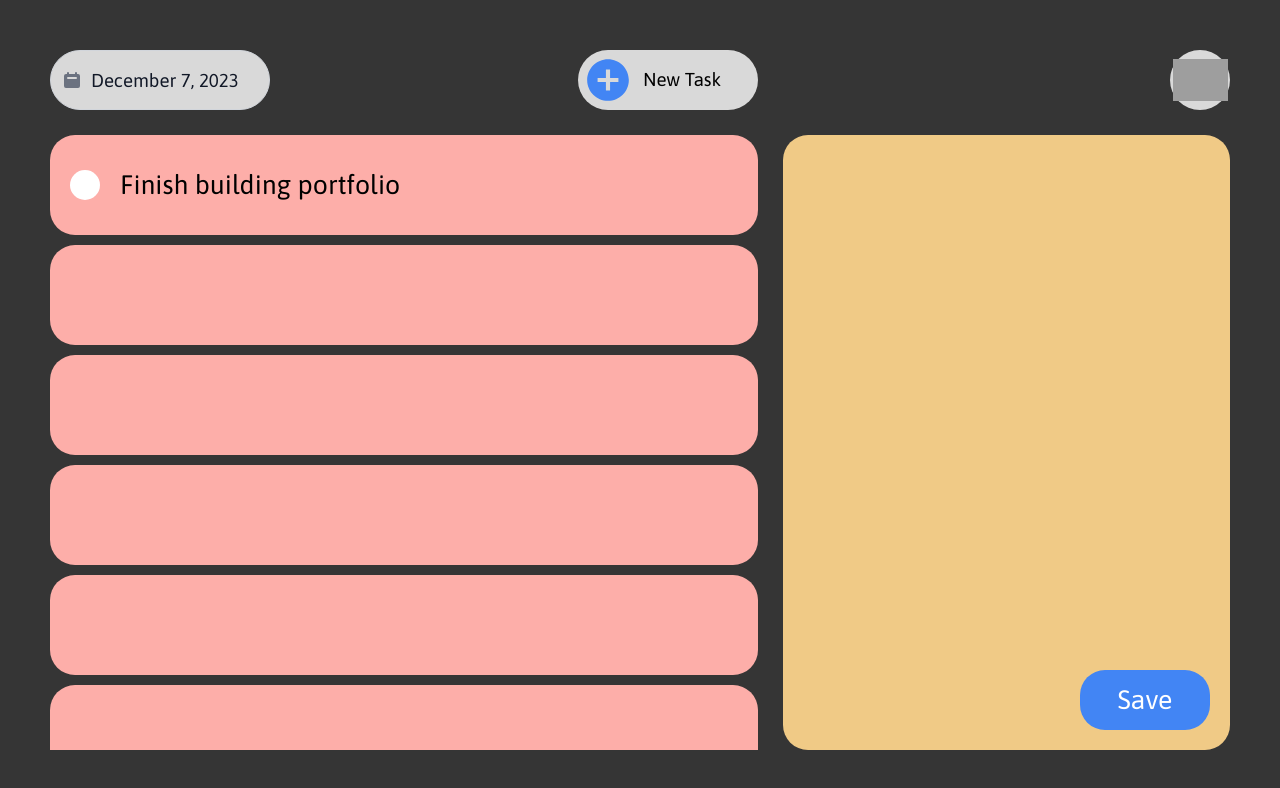
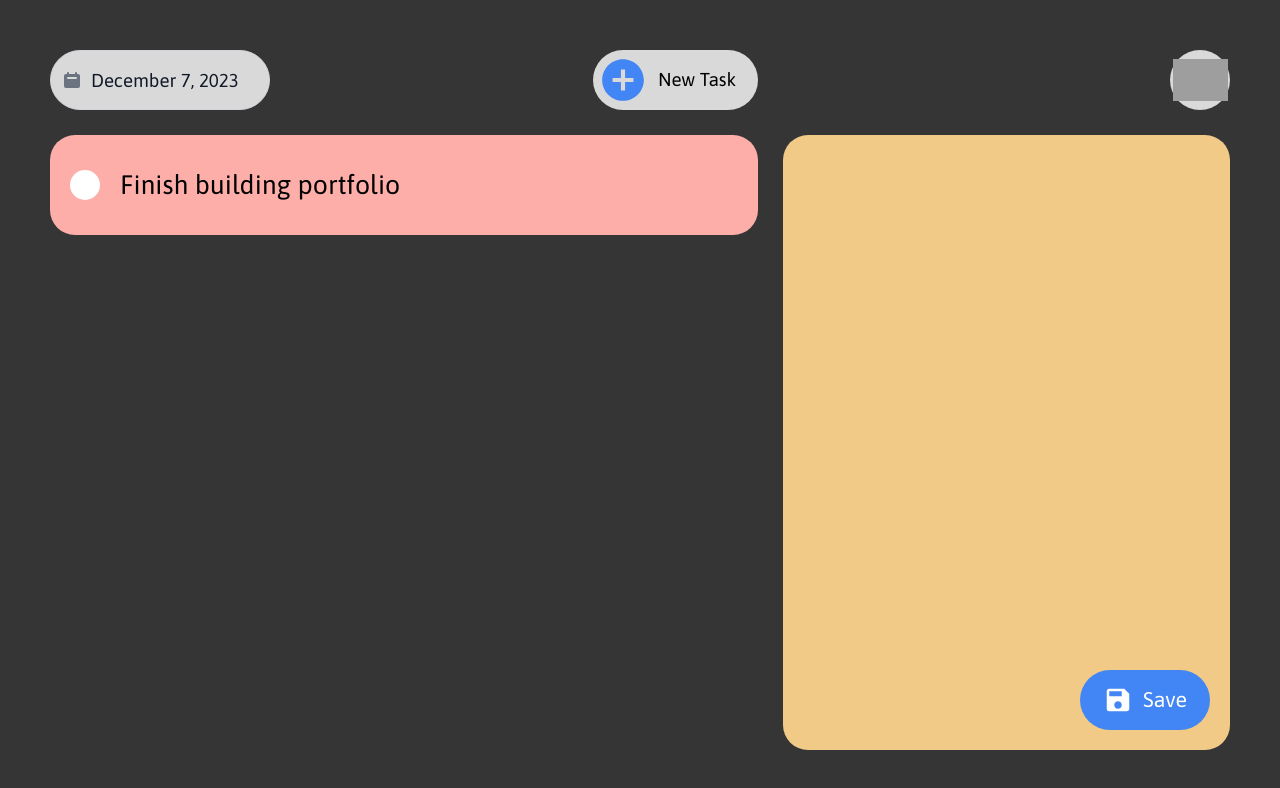
Before and after one commit to pavanhutagi/Todo-List, a Next.js app in the folder todo-list/: page / in a window 1280 px wide. Shown: the top 788 px of the page. Built offline with nearby package versions, Linux system fonts and the light colour scheme; grey boxes are pictures that could not be loaded.

Commit message:
Refactored files

```diff
--- a/todo-list/src/app/page.tsx
+++ b/todo-list/src/app/page.tsx
@@ -1,73 +1,38 @@
 "use client";
 
 import "./styles.css";
-import Image from "next/image";
-import { Datepicker } from "flowbite-react";
-import { MdAddCircle } from "react-icons/md";
+
+import DatePicker from "@/components/date-picker/date-picker";
+import NewTaskButton from "@/components/new-task-button/new-task-button";
+import Profile from "@/components/profile/profile";
+import SaveButton from "@/components/save-button/save-button";
+import TodoCard from "@/components/todo-card/TodoCard";
 
 export default function Home() {
-  const handleDateChange = (date: Date) => {
-    console.log("Date : " + date);
-  };
-
   return (
     <>
       <div className="todo-list-app-container">
         <div className="main-container">
           <div className="main-tools-container">
-            <div>
-              <Datepicker
-                autoHide={true}
-                onSelectedDateChanged={(date) => handleDateChange(date)}
-                style={{
-                  height: "60px",
-                  width: "220px",
-                  borderRadius: "50px",
-                  backgroundColor: "#d9d9d9",
-                  fontSize: "14pt",
-                  cursor: "pointer",
-                }}
-              />
-            </div>
-            <div className="new-task-button">
-              <MdAddCircle className="new-task-icon" />
-              <div className="new-task-text">New Task</div>
-            </div>
+            <DatePicker />
+            <NewTaskButton />
           </div>
 
           <div className="todo-list-container">
-            <div className="todo-list-card">
-              <div className="check"></div>
-              <div className="description">Finish building portfolio</div>
-              <div className="remove"></div>
-            </div>
-            <div className="todo-list-card"></div>
-            <div className="todo-list-card"></div>
-            <div className="todo-list-card"></div>
-            <div className="todo-list-card"></div>
-            <div className="todo-list-card"></div>
-            <div className="todo-list-card"></div>
-            <div className="todo-list-card"></div>
+            <TodoCard />
           </div>
         </div>
 
         <div className="side-container">
           <div className="side-tools-container">
-            <div className="profile">
-              <Image
-                src="/images/profile.png"
-                alt="profile"
-                height={55}
-                width={55}
-              />
-            </div>
+            <Profile />
           </div>
 
           <div className="todo-list-details-container">
             <div className="todo-list-details">
               <div className="details-container"></div>
               <div className="save-button-container">
-                <div className="save-button">Save</div>
+                <SaveButton />
               </div>
             </div>
           </div>
--- a/todo-list/src/app/styles.css
+++ b/todo-list/src/app/styles.css
@@ -1,103 +1,37 @@
 .todo-list-app-container {
-  /* border: solid 2px rgb(255, 255, 255); */
   height: 100%;
   display: flex;
 }
 
 .main-container {
-  /* border: solid 2px rgb(253, 219, 0); */
   width: 60%;
   display: flex;
   flex-direction: column;
 }
 
 .main-tools-container {
-  /* border: solid 2px rgb(0, 202, 253); */
   display: flex;
   justify-content: space-between;
   margin-bottom: 25px;
 }
 
-.new-task-button {
-  background-color: #d9d9d9;
-  width: 180px;
-  height: 60px;
-  border-radius: 50px;
-  display: flex;
-  align-items: center;
-  font-size: 14pt;
-  cursor: pointer;
-}
-
-.new-task-icon {
-  width: 50px;
-  height: 50px;
-  margin-left: 5px;
-  color: #4285f4;
-}
-
-.new-task-text {
-  margin-left: 10px;
-}
-
 .todo-list-container {
-  /* border: solid 2px rgb(34, 253, 0); */
   overflow-y: auto;
 }
 
-.todo-list-card {
-  background-color: #fdaea9;
-  border-radius: 25px;
-  height: 100px;
-  margin-bottom: 10px;
-  display: flex;
-  align-items: center;
-  padding: 20px;
-}
-
-.check {
-  background-color: white;
-  width: 30px;
-  height: 30px;
-  border-radius: 50%;
-  margin-right: 20px;
-}
-
-.description {
-  font-size: 20pt;
-  flex-grow: 1;
-}
-
-.remove {
-}
-
 .side-container {
-  /* border: solid 2px rgb(253, 0, 0); */
   width: 40%;
   display: flex;
   flex-direction: column;
 }
 
 .side-tools-container {
-  /* border: solid 2px rgb(228, 0, 253); */
   margin-bottom: 25px;
   display: flex;
   justify-content: flex-end;
 }
 
-.profile {
-  background-color: #d9d9d9;
-  width: 60px;
-  height: 60px;
-  border-radius: 50px;
-  display: flex;
-  justify-content: center;
-  align-items: center;
-  cursor: pointer;
-}
-
 .todo-list-details-container {
-  /* border: solid 2px rgb(253, 148, 0); */
   height: 100%;
 }
 
@@ -119,15 +53,3 @@
   display: flex;
   justify-content: flex-end;
 }
-
-.save-button {
-  background-color: #4285f4;
-  width: 130px;
-  height: 60px;
-  border-radius: 25px;
-  color: white;
-  font-size: 20pt;
-  display: flex;
-  justify-content: center;
-  align-items: center;
-}
--- /dev/null
+++ b/todo-list/src/components/date-picker/date-picker.tsx
@@ -0,0 +1,24 @@
+import { Datepicker } from "flowbite-react";
+
+export default function DatePicker() {
+  const handleDateChange = (date: Date) => {
+    console.log("Date : " + date);
+  };
+
+  return (
+    <>
+      <Datepicker
+        autoHide={true}
+        onSelectedDateChanged={(date) => handleDateChange(date)}
+        style={{
+          height: "60px",
+          width: "220px",
+          borderRadius: "50px",
+          backgroundColor: "#d9d9d9",
+          fontSize: "14pt",
+          cursor: "pointer",
+        }}
+      />
+    </>
+  );
+}
--- /dev/null
+++ b/todo-list/src/components/new-task-button/new-task-button.tsx
@@ -0,0 +1,14 @@
+import "./styles.css";
+
+import { MdAddCircle } from "react-icons/md";
+
+export default function NewTaskButton() {
+  return (
+    <>
+      <div className="new-task-button">
+        <MdAddCircle className="new-task-icon" />
+        <div className="new-task-text">New Task</div>
+      </div>
+    </>
+  );
+}
--- /dev/null
+++ b/todo-list/src/components/new-task-button/styles.css
@@ -0,0 +1,21 @@
+.new-task-button {
+  background-color: #d9d9d9;
+  width: 165px;
+  height: 60px;
+  border-radius: 50px;
+  display: flex;
+  align-items: center;
+  cursor: pointer;
+}
+
+.new-task-icon {
+  width: 50px;
+  height: 50px;
+  margin-left: 5px;
+  color: #4285f4;
+}
+
+.new-task-text {
+  margin-left: 10px;
+  font-size: 14pt;
+}
--- /dev/null
+++ b/todo-list/src/components/profile/profile.tsx
@@ -0,0 +1,12 @@
+import "./styles.css";
+import Image from "next/image";
+
+export default function Profile() {
+  return (
+    <>
+      <div className="profile">
+        <Image src="/images/profile.png" alt="profile" height={55} width={55} />
+      </div>
+    </>
+  );
+}
--- /dev/null
+++ b/todo-list/src/components/profile/styles.css
@@ -0,0 +1,10 @@
+.profile {
+  background-color: #d9d9d9;
+  width: 60px;
+  height: 60px;
+  border-radius: 50px;
+  display: flex;
+  justify-content: center;
+  align-items: center;
+  cursor: pointer;
+}
--- /dev/null
+++ b/todo-list/src/components/save-button/save-button.tsx
@@ -0,0 +1,13 @@
+import "./styles.css";
+import { MdSave } from "react-icons/md";
+
+export default function SaveButton() {
+  return (
+    <>
+      <div className="save-button">
+        <MdSave className="save-icon" />
+        <div className="save-text">Save</div>
+      </div>
+    </>
+  );
+}
--- /dev/null
+++ b/todo-list/src/components/save-button/styles.css
@@ -0,0 +1,22 @@
+.save-button {
+  background-color: #4285f4;
+  color: white;
+  width: 130px;
+  height: 60px;
+  border-radius: 50px;
+  display: flex;
+  align-items: center;
+  justify-content: center;
+  cursor: pointer;
+}
+
+.save-icon {
+  width: 30px;
+  height: 30px;
+  color: white;
+}
+
+.save-text {
+  margin-left: 10px;
+  font-size: 16pt;
+}
--- /dev/null
+++ b/todo-list/src/components/todo-card/TodoCard.tsx
@@ -0,0 +1,13 @@
+import "./styles.css";
+
+export default function TodoCard() {
+  return (
+    <>
+      <div className="todo-card">
+        <div className="check"></div>
+        <div className="description">Finish building portfolio</div>
+        <div className="remove"></div>
+      </div>
+    </>
+  );
+}
--- /dev/null
+++ b/todo-list/src/components/todo-card/styles.css
@@ -0,0 +1,26 @@
+.todo-card {
+  background-color: #fdaea9;
+  border-radius: 25px;
+  height: 100px;
+  margin-bottom: 10px;
+  display: flex;
+  align-items: center;
+  padding: 20px;
+  cursor: pointer;
+}
+
+.check {
+  background-color: white;
+  width: 30px;
+  height: 30px;
+  border-radius: 50%;
+  margin-right: 20px;
+}
+
+.description {
+  font-size: 20pt;
+  flex-grow: 1;
+}
+
+.remove {
+}
```
